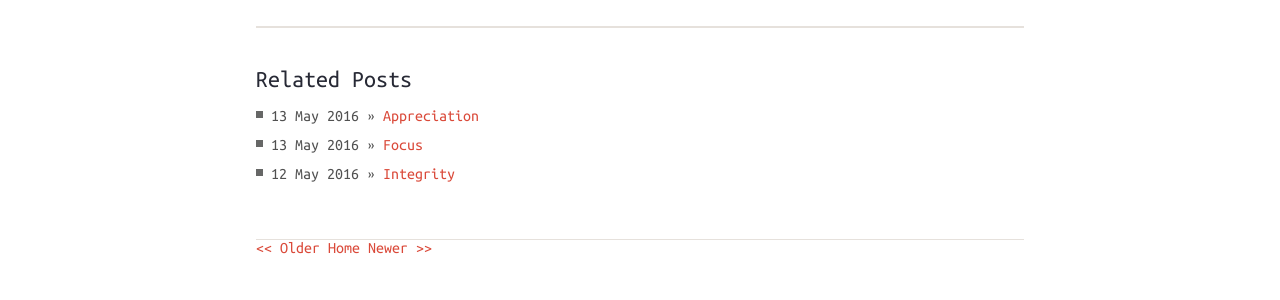
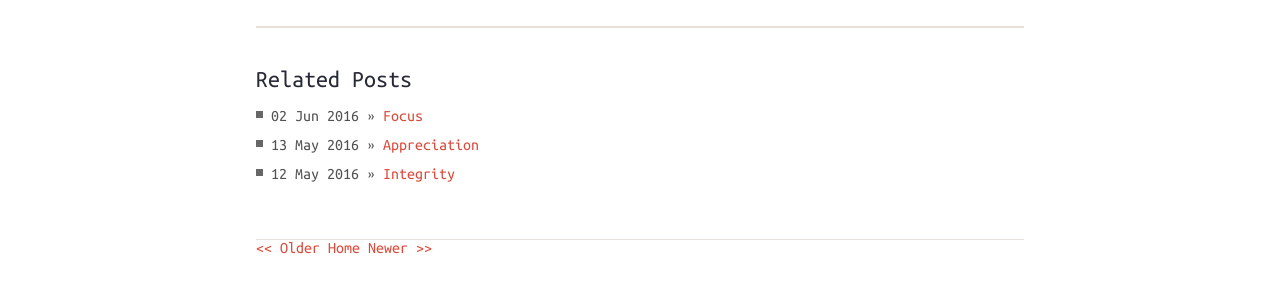
Before and after one commit to Ohhhhhconnor/DailyBlog, a Jekyll site: the page built from _posts/archive/2016-05-11-Perseverance.markdown, in a window 1280 px wide. Shown: the part 1234-1534 px from the top of the page. Built offline with Jekyll 4.4.1, drawn with Linux system fonts in a browser that asks for light colours; nearby versions of some CDN libraries.

Commit message:
fix date

```diff
--- a/_posts/2016-06-02-Focus.markdown
+++ b/_posts/2016-06-02-Focus.markdown
@@ -1,7 +1,7 @@
 ---
 layout: post
 title: Focus
-date: 2016-05-13 06:30:00
+date: 2016-06-02 06:30:00
 author: Jordan O'Connor
 categories:
 description: Once you've decided, it's time to act
```
